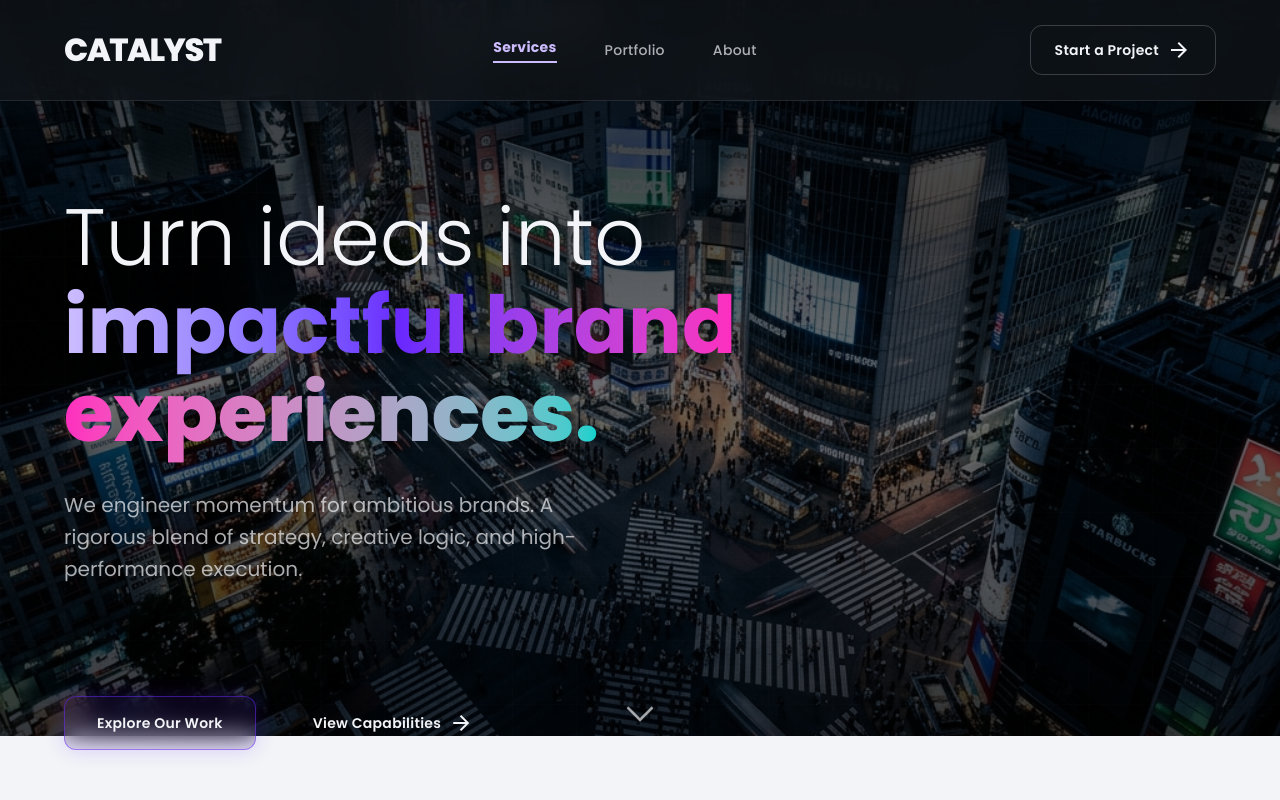
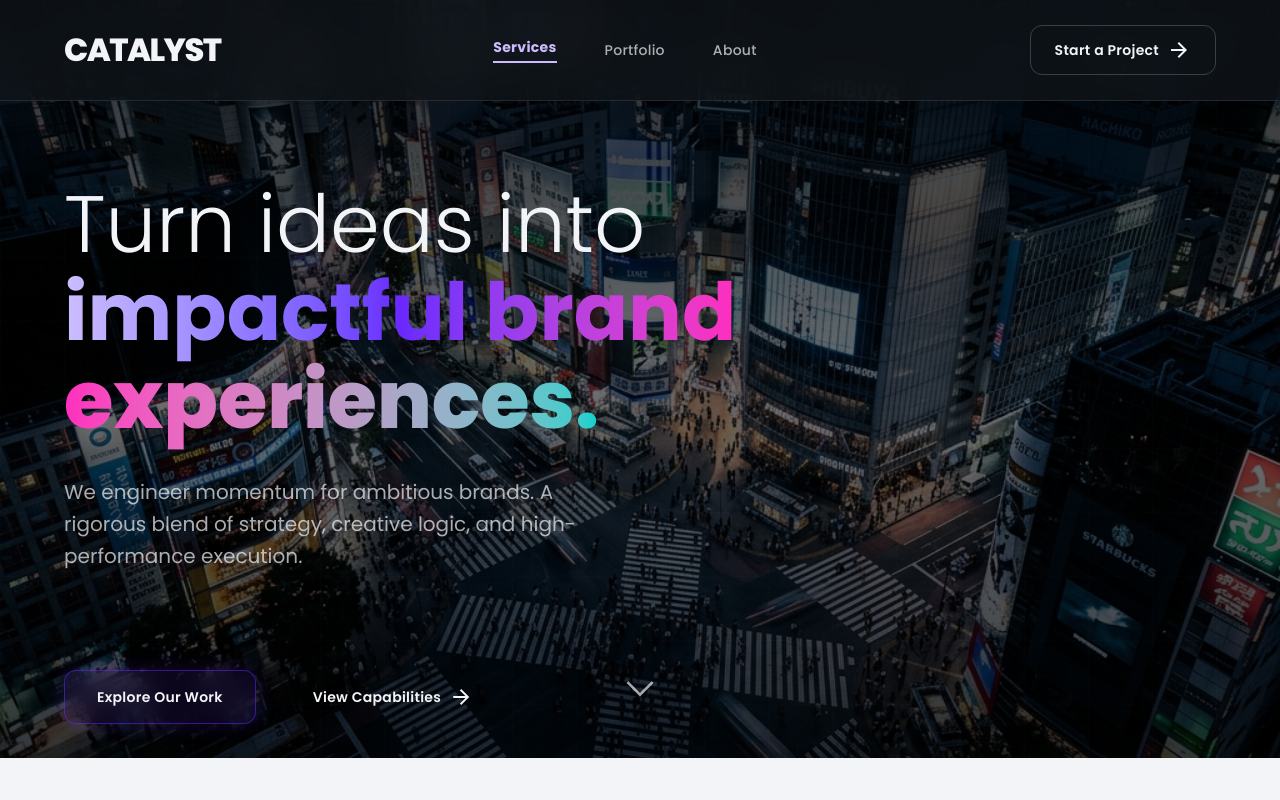
Before and after one commit to onel1234/catalyst-digital, a Next.js app: page / in a window 1280 px wide. Shown: the top 800 px of the page. Built offline with nearby package versions, Linux system fonts and the light colour scheme.

Commit message:
buton fix

```diff
--- a/src/app/page.tsx
+++ b/src/app/page.tsx
@@ -153,7 +153,7 @@ export default function Home() {
         </div>
 
         {/* Bottom Actions Bar */}
-        <div className="relative z-30 w-full px-margin-mobile md:px-margin-desktop pb-8 md:pb-12 pointer-events-none shrink-0">
+        <div className="relative z-30 w-full px-margin-mobile md:px-margin-desktop pb-12 md:pb-24 pointer-events-none shrink-0">
           <div className="max-w-container-max mx-auto relative flex flex-col md:flex-row items-center md:items-end justify-between w-full gap-8 md:gap-0">
             {/* Buttons */}
             <div className="flex flex-row flex-wrap items-center justify-center md:justify-start gap-3 sm:gap-6 w-full md:w-auto pointer-events-auto">
```
